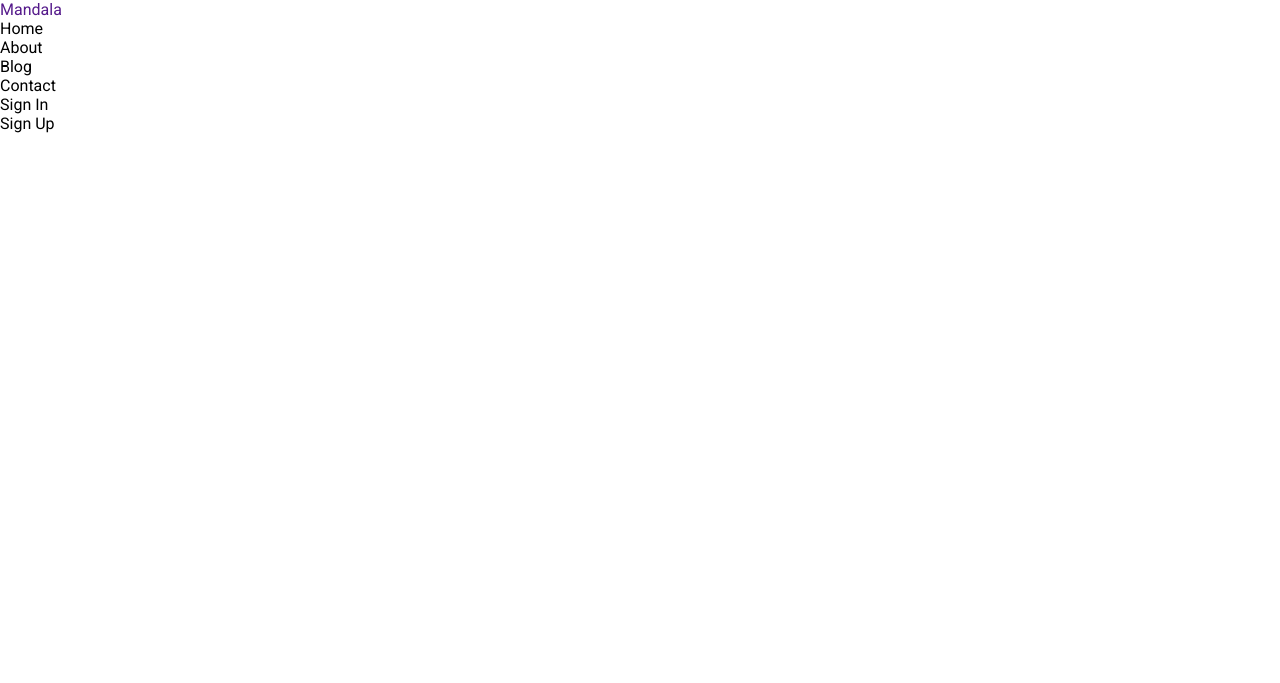
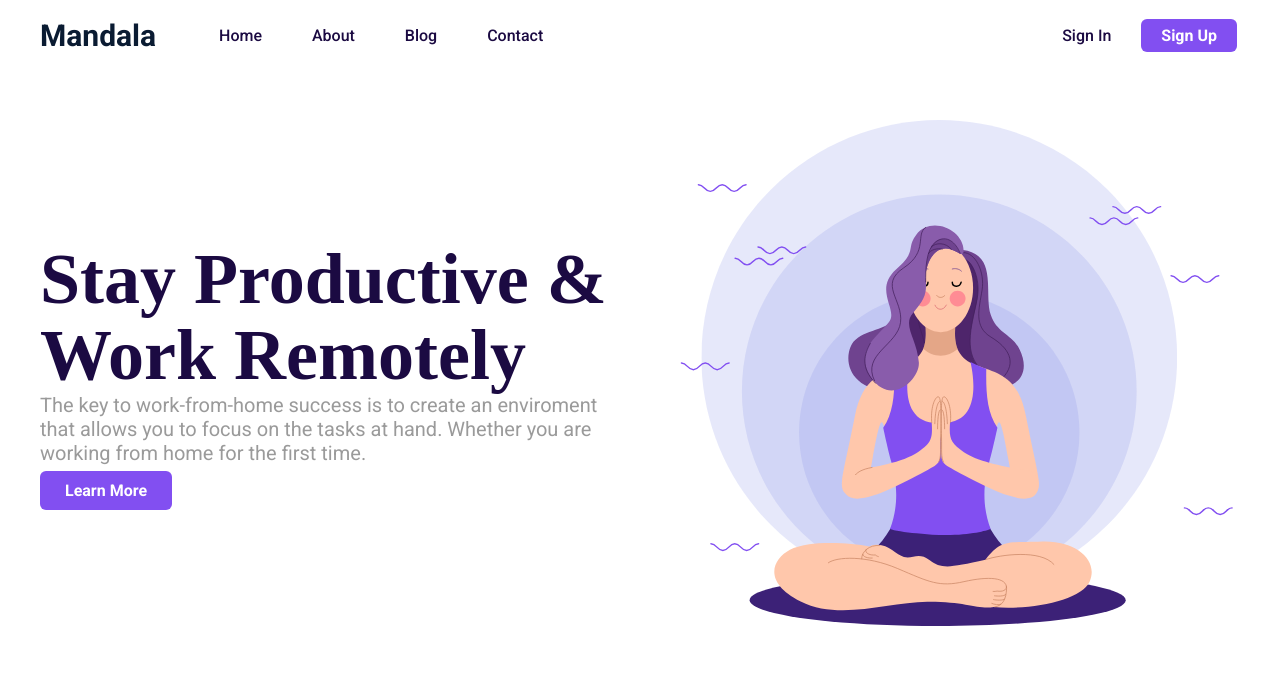
Before and after one commit to DatsOlena/mandala, a plain HTML site: page index.html in a window 1280 px wide. Drawn offline with Linux system fonts and the light colour scheme; a web font is replaced by a local one.

Commit message:
feat: add content

```diff
--- a/index.html
+++ b/index.html
@@ -21,20 +21,34 @@
                 </div>
                 <ul class="nav_menu">
                     <div class="nav_links">
-                        <li class="nav_list"><a href="#!" class="nav_link"></a>Home</li>
-                        <li class="nav_list"><a href="#!" class="nav_link"></a>About</li>
-                        <li class="nav_list"><a href="#!" class="nav_link"></a>Blog</li>
-                        <li class="nav_list"><a href="#!" class="nav_link"></a>Contact</li>
+                        <li class="nav_list"><a href="#!" class="nav_link">Home</a></li>
+                        <li class="nav_list"><a href="#!" class="nav_link">About</a></li>
+                        <li class="nav_list"><a href="#!" class="nav_link">Blog</a></li>
+                        <li class="nav_list"><a href="#!" class="nav_link">Contact</a></li>
                     </div>
                     <div class="cta_links">
-                        <li class="nav_list"><a href="#!" class="nav_link"></a>Sign In</li>
-                        <li class="nav_list"><a href="#!" class="nav_link active"></a>Sign Up</li>
+                        <li class="nav_list"><a href="#!" class="nav_link">Sign In</a></li>
+                        <li class="nav_list"><a href="#!" class="nav_link active">Sign Up</a></li>
                     </div>
                 </ul>
             </nav>
         </div>
     </header>
     <!--Navigation-end-->
+    <!--Hero-content-section-end-->
+    <div class="container">
+        <div class="hero_container">
+            <div class="hero_content">
+                <h1 class="section_heading">Stay Productive & Work Remotely</h1>
+                <p class="text_light">The key to work-from-home success is to create an enviroment that allows you to focus on the tasks at hand. Whether you are working from home for the first time.</p>
+                <a href="#!" class="cta_btn">Learn More</a>
+            </div>
+            <div class="hero_image">
+                <img src="./img/meditation.svg" alt="meditation" class="hero-img">
+            </div>
+        </div>
+    </div>
+    <!--Hero-content-section-end-->
 </body>
 <script src="./script.js"></script>
 
--- a/style.css
+++ b/style.css
@@ -1,4 +1,5 @@
 @import url('https://fonts.googleapis.com/css2?family=Ramaraja&family=Roboto:wght@400;500;700&display=swap');
+
 *,
 *::before,
 *::after {
@@ -28,6 +29,7 @@ body {
     font-size: 1.6rem;
 }
 
+/* scrollbar code */
 ::-webkit-scrollbar {
     width: 1.2rem;
 }
@@ -44,3 +46,94 @@ body {
 ::-webkit-scrollbar-thumb:hover {
     background: #555;
 }
+
+.container {
+    max-width: var(--container);
+    margin: 0 auto;
+    padding: 0 1rem;
+}
+
+.navigation {
+    height: var(--nav-height);
+    background: var(--white);
+    display: flex;
+    align-items: center;
+    gap: 2rem;
+}
+
+.logo {
+    font-size: 3rem;
+    color: var(--logo);
+    font-weight: 700;
+}
+
+.nav_menu {
+    width: 100%;
+    display: flex;
+    justify-content: space-between;
+    background: var(--white);
+}
+
+.nav_list {
+    display: inline-block;
+    margin: 0 0.3rem;
+}
+
+.nav_list .nav_link {
+    padding: 0.7rem 2rem;
+    color: var(--text-dark);
+    font-weight: 500;
+    border-radius: 0.6rem;
+    transition: all 0.5s ease-in-out;
+}
+
+.nav_links .nav_link:active,
+.nav_links .nav_link:focus,
+.nav_link.active {
+    transition: all 0.5s ease-in-out;
+    background: var(--primary);
+    color: var(--white);
+    font-weight: 700;
+}
+
+.hero_container {
+    padding: 5rem 0;
+    display: grid;
+    grid-template-columns: repeat(auto-fit, minmax(27rem, 1fr));
+    gap: 2rem;
+    align-items: center;
+}
+
+.hero_content {
+    width: 100%;
+}
+
+.section_heading {
+    font-size: 7.2rem;
+    line-height: 7.6rem;
+    font-family: 'Ramaraja', serif;
+    color: var(--text-dark);
+}
+
+.text_light {
+    font-size: 2rem;
+    color: var(--text-light);
+}
+
+.cta_btn {
+    display: inline-block;
+    background: var(--primary);
+    color: var(--white);
+    padding: 1rem 2.5rem;
+    font-weight: 700;
+    margin-top: 0.6rem;
+    border-radius: 0.6rem;
+}
+
+.hero_image {
+    width: 100%;
+}
+
+.hero-img {
+    width: 100%;
+}
```
Lines whose indentation alone changed are shown as unchanged.
